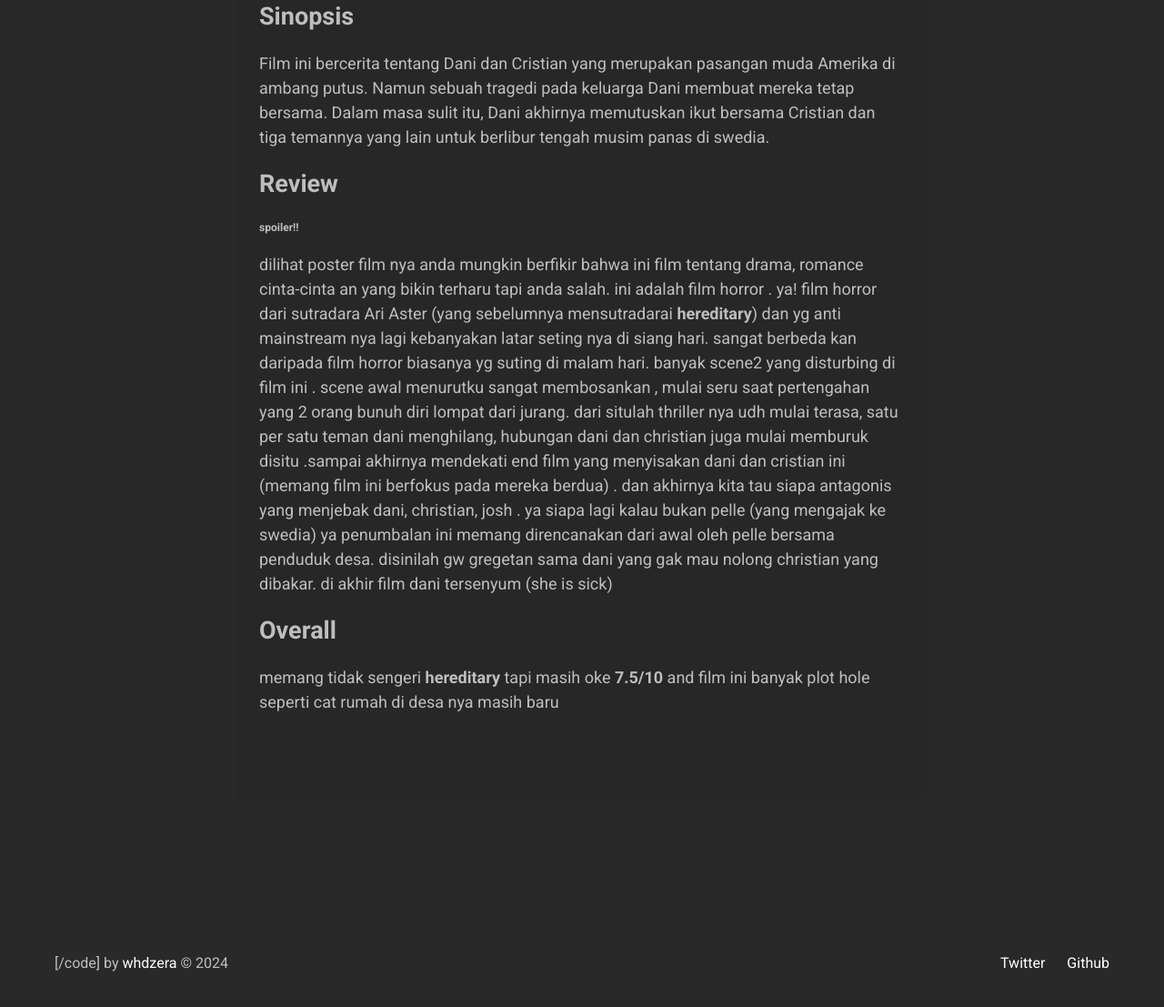
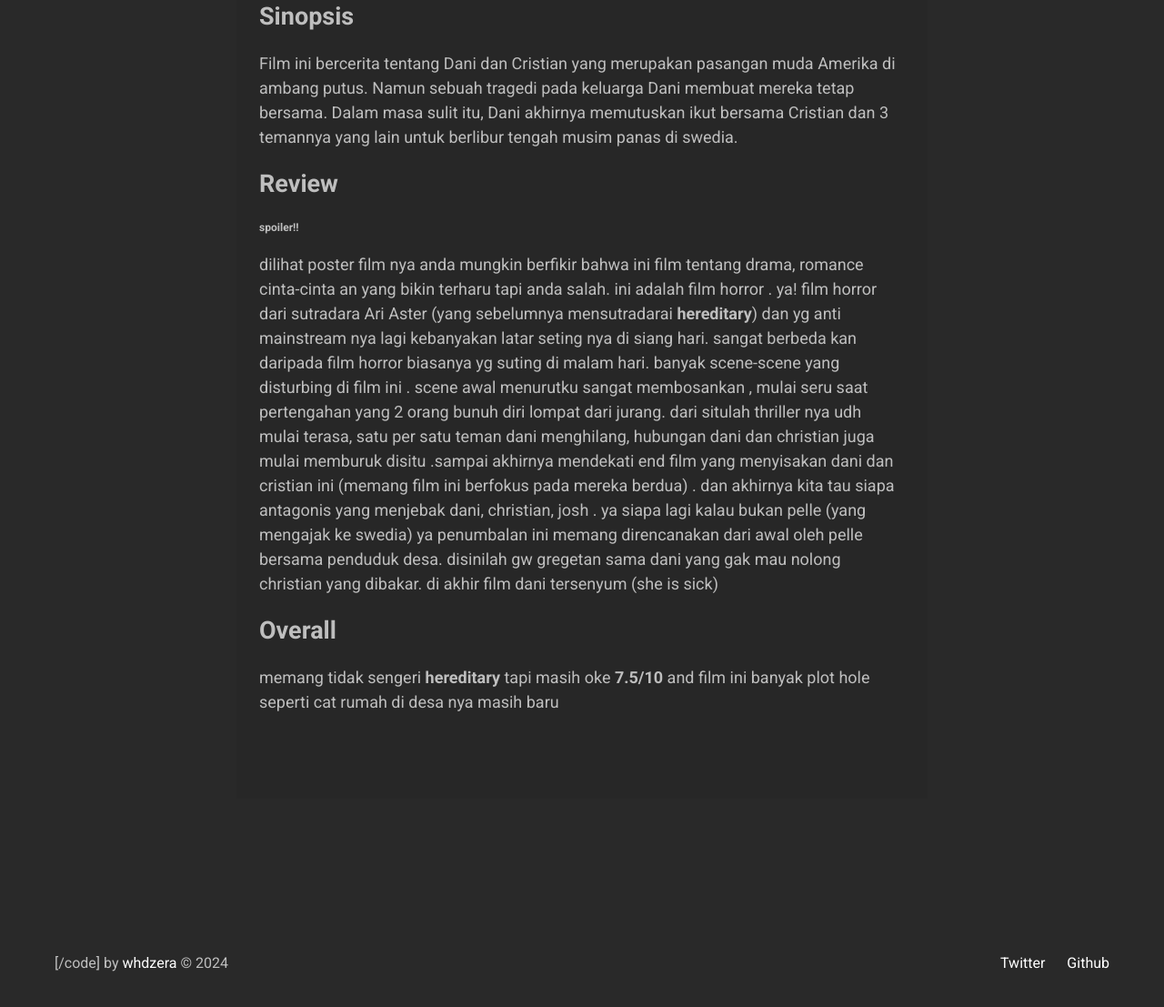
Before and after one commit to whdzera/whdzera.github.io, a Jekyll site: the page built from _posts/2019-10-04-midsommar.md, in a window 1280 px wide and 1400 px high, scrolled down 682 px. Shown: the part 222-1329 px from the top of the window at 91% size. Built offline with Jekyll 4.4.1, drawn with Linux system fonts in a browser that asks for light colours.

Commit message:
Update 2019-10-04-midsommar.md

```diff
--- a/_posts/2019-10-04-midsommar.md
+++ b/_posts/2019-10-04-midsommar.md
@@ -8,14 +8,14 @@ tags: review film
 <img src="https://upload.wikimedia.org/wikipedia/en/thumb/4/47/Midsommar_%282019_film_poster%29.png/220px-Midsommar_%282019_film_poster%29.png" alt="image" width="100%" height="auto">
 
 # Sinopsis
-Film ini bercerita tentang Dani dan Cristian yang merupakan pasangan muda Amerika di ambang putus. Namun sebuah tragedi pada keluarga Dani membuat mereka tetap bersama. Dalam masa sulit itu, Dani akhirnya memutuskan ikut bersama Cristian dan tiga temannya yang lain untuk berlibur tengah musim panas di swedia.
+Film ini bercerita tentang Dani dan Cristian yang merupakan pasangan muda Amerika di ambang putus. Namun sebuah tragedi pada keluarga Dani membuat mereka tetap bersama. Dalam masa sulit itu, Dani akhirnya memutuskan ikut bersama Cristian dan 3 temannya yang lain untuk berlibur tengah musim panas di swedia.
 
 # Review
 ###### spoiler!!
 dilihat poster film nya anda mungkin berfikir bahwa ini film tentang drama, romance cinta-cinta an yang bikin terharu
 tapi anda salah.
 ini adalah film horror . ya! film horror dari sutradara Ari Aster (yang sebelumnya mensutradarai **hereditary**)
-dan yg anti mainstream nya lagi kebanyakan latar seting nya di siang hari. sangat berbeda kan daripada film horror biasanya yg suting di malam hari. banyak scene2 yang disturbing di film ini . scene awal menurutku sangat membosankan , mulai seru saat pertengahan yang 2 orang bunuh diri lompat dari jurang. dari situlah thriller nya udh mulai terasa, satu per satu teman dani menghilang, hubungan dani dan christian juga mulai memburuk disitu .sampai akhirnya mendekati end film yang menyisakan dani dan cristian ini (memang film ini berfokus pada mereka berdua) . dan akhirnya kita tau siapa antagonis yang menjebak dani, christian, josh . ya siapa lagi kalau bukan pelle (yang mengajak ke swedia) ya penumbalan ini memang direncanakan dari awal oleh pelle bersama penduduk desa. disinilah gw gregetan sama dani yang gak mau nolong christian yang dibakar. di akhir film dani tersenyum (she is sick)
+dan yg anti mainstream nya lagi kebanyakan latar seting nya di siang hari. sangat berbeda kan daripada film horror biasanya yg suting di malam hari. banyak scene-scene yang disturbing di film ini . scene awal menurutku sangat membosankan , mulai seru saat pertengahan yang 2 orang bunuh diri lompat dari jurang. dari situlah thriller nya udh mulai terasa, satu per satu teman dani menghilang, hubungan dani dan christian juga mulai memburuk disitu .sampai akhirnya mendekati end film yang menyisakan dani dan cristian ini (memang film ini berfokus pada mereka berdua) . dan akhirnya kita tau siapa antagonis yang menjebak dani, christian, josh . ya siapa lagi kalau bukan pelle (yang mengajak ke swedia) ya penumbalan ini memang direncanakan dari awal oleh pelle bersama penduduk desa. disinilah gw gregetan sama dani yang gak mau nolong christian yang dibakar. di akhir film dani tersenyum (she is sick)
 
 # Overall
 memang tidak sengeri **hereditary** tapi masih oke **7.5/10** and film ini banyak plot hole seperti cat rumah di desa nya masih baru
```
